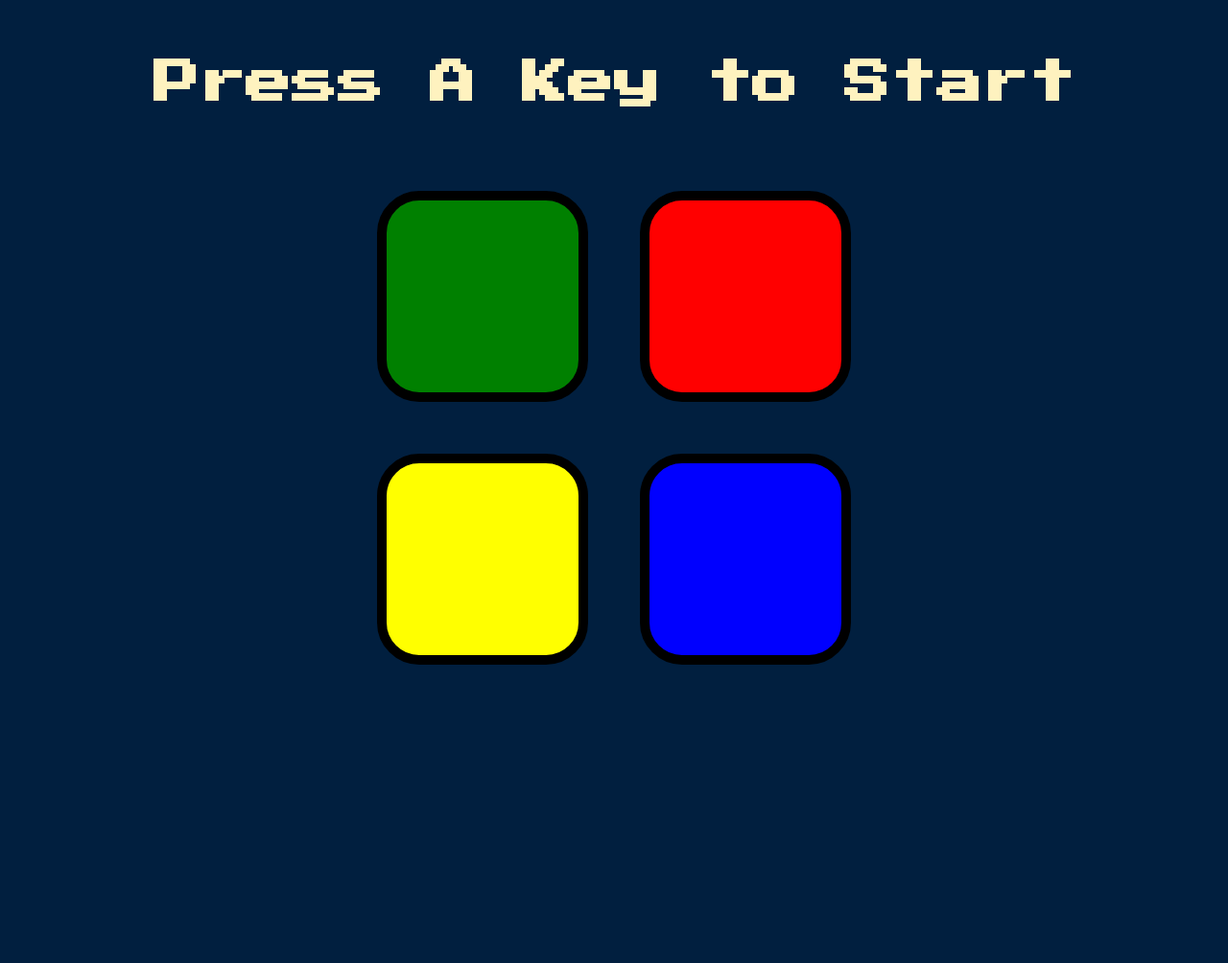
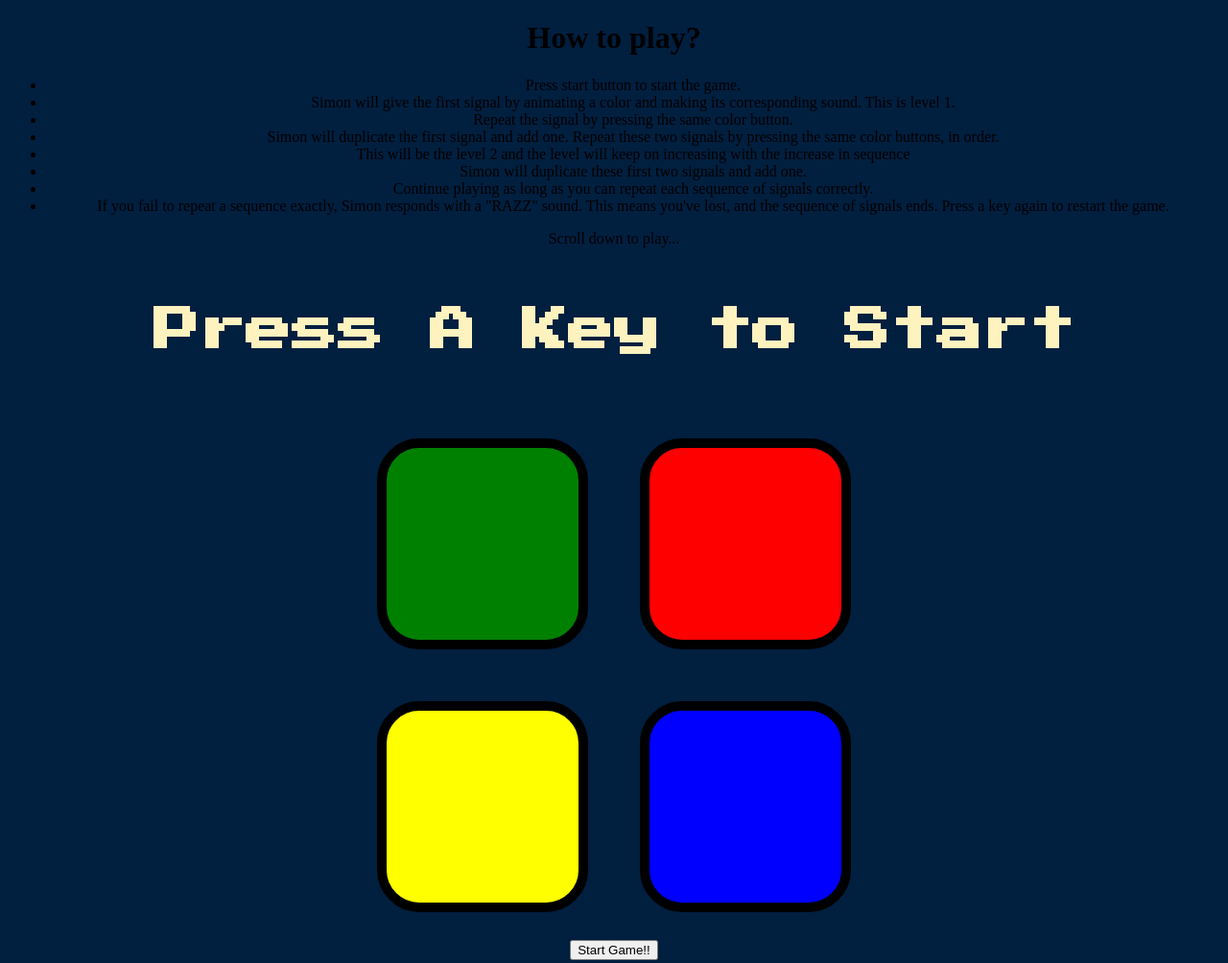
Before and after one commit to itzmepdsh/Simon-Game, a plain HTML site: page index.html in a window 1280 px wide. Shown: the whole page at 96% size. Before the commit the page ends 800 px from the top, so only its background shows below. Drawn offline with nearby package versions, Linux system fonts and the light colour scheme.

Commit message:
Update index.html

```diff
--- a/index.html
+++ b/index.html
@@ -9,7 +9,19 @@
 </head>
 
 <body>
-  <h1 id="level-title">Press A Key to Start</h1>
+  <h1 class="title">How to play?</h1>
+  <ul class="instructions">
+    <li>Press start button to start the game.</li>
+    <li>Simon will give the first signal by animating a color and making its corresponding sound. This is level 1.</li>
+    <li>Repeat the signal by pressing the same color button.</li>
+    <li>Simon will duplicate the first signal and add one. Repeat these two signals by pressing the same color buttons, in order.</li>
+    <li>This will be the level 2 and the level will keep on increasing with the increase in sequence</li>
+    <li>Simon will duplicate these first two signals and add one.</li>
+    <li>Continue playing as long as you can repeat each sequence of signals correctly.</li>
+    <li>If you fail to repeat a sequence exactly, Simon responds with a "RAZZ" sound. This means you've lost, and the sequence of signals ends. Press a key again to restart the game.</li>
+  </ul>
+  <p class="instructions">Scroll down to play...</p>
+  <h2 class="title" id ="level-title">Press A Key to Start</h2>
 
   <div class="container">
     <div class="row">
@@ -35,7 +47,7 @@
     </div>
 
   </div>
-
+  <button class="start-btn">Start Game!!</button>
   <script src="https://ajax.googleapis.com/ajax/libs/jquery/3.7.1/jquery.min.js"></script>
   <script src="./index.js" charset="utf-8"></script>
 </body>
```
